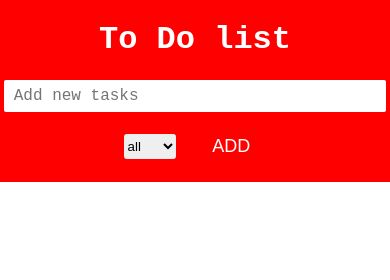
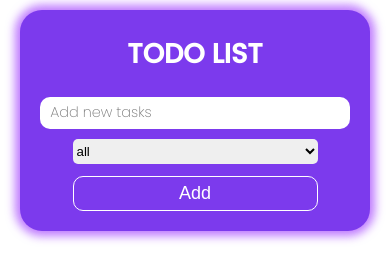
Before and after one commit to danialeyz/todolist-project, a plain HTML site: page index.html in a window 390 px wide. Drawn offline with Linux system fonts and the light colour scheme.

Commit message:
UI updated
- UI updated
- Responsive debug

```diff
--- a/index.html
+++ b/index.html
@@ -12,9 +12,9 @@
     email : danialeyvaziiii@gmail.com -->
   </head>
   <body>
-    <div class="main-container">
+    <section class="main-container">
       <header class="todo-inputs">
-        <h1>To Do list</h1>
+        <h1>TODO LIST</h1>
         <input type="text" class="text-input" placeholder="Add new tasks" />
         <div class="add-search">
           <select name="todo" class="select">
@@ -26,13 +26,13 @@
           <input
             type="button"
             class="add-button"
-            value="ADD"
+            value="Add"
             class="add-button"
           />
         </div>
       </header>
       <ul class="tasks-list"></ul>
-    </div>
+    </section>
     <script src="./app.js"></script>
   </body>
 </html>
--- a/style.css
+++ b/style.css
@@ -1,37 +1,33 @@
+/* google fonts import */
+@import url("https://fonts.googleapis.com/css2?family=Poppins:wght@200;500&display=swap");
+
 /* assets */
 :root {
-  --maincolor: red;
+  --maincolor: #7c3aed;
   --textcolor: rgb(255, 255, 255);
   --primarycolor: black;
-  --items-color: #e3e2e3;
-  --items-hover: #7c7c7cde;
+  --items-color: #ffffff;
+  --items-hover: #dbdbdbde;
   --completed: #595959c4;
-  --main-font: "Courier New", Courier, monospace;
+  --main-font: "Poppins", sans-serif;
 }
+
 body {
   margin: 0;
   padding: 0;
-  display: grid;
-  grid-template-columns: 10% 1fr 10%;
+  display: flex;
+  flex-direction: row;
+  justify-items: center;
   font-family: var(--main-font);
 }
 
-.main-container {
-  grid-column: 2;
-  align-self: center;
+section {
+  margin-left: auto !important;
+  margin-right: auto !important;
   display: flex;
   flex-direction: column;
   align-items: center;
-  height: initial;
-}
-@media screen and (max-width: 768px) {
-  body {
-    grid-template-columns: 1fr;
-  }
-
-  .main-container {
-    grid-column: 1;
-  }
+  width: 70vw;
 }
 
 /* header */
@@ -43,23 +39,34 @@ body {
   flex-direction: column;
   align-items: center;
   color: var(--textcolor);
-  padding-bottom: 20px;
+  padding-bottom: 30px;
+  margin: 10px;
+  margin-bottom: 20px;
+  border-radius: 30px;
+  -webkit-box-shadow: 0px 0px 10px 5px rgba(141, 20, 254, 0.57);
+  -moz-box-shadow: 0px 0px 10px 5px rgba(141, 20, 254, 0.57);
+  box-shadow: 0px 0px 10px 5px rgba(141, 20, 254, 0.57);
+}
+
+h1 {
+  font-size: 2rem;
 }
 
 .text-input {
-  width: 95%;
-  height: 30px;
+  width: 85%;
+  height: 40px;
   outline: none;
   border: none;
-  border-radius: 2px;
+  border-radius: 10px;
   padding-inline-start: 10px;
+  font-family: var(--main-font);
 }
 
 /* !text input placeholder */
 .text-input::placeholder {
   font-family: var(--main-font);
   font-size: medium;
-  font-weight: 400;
+  font-weight: 200;
 }
 
 .add-button {
@@ -100,6 +107,7 @@ body {
 .tasks-list {
   display: flex;
   flex-direction: column;
+  flex-wrap: wrap;
   margin: 0%;
   width: 100%;
   list-style: none;
@@ -115,11 +123,19 @@ body {
   height: 50px;
   background-color: var(--items-color);
   padding-left: 30px;
-  font-weight: 200;
   transition: 300ms ease-in;
+  border-radius: 10px;
+  margin: 10px;
+  width: calc(100% - 50px);
+  -webkit-box-shadow: 0px 0px 10px 2px rgba(107, 33, 168, 0.59);
+  -moz-box-shadow: 0px 0px 10px 2px rgba(107, 33, 168, 0.59);
+  box-shadow: 0px 0px 10px 2px rgba(107, 33, 168, 0.59);
+  overflow: hidden;
 }
 .list-item h4 {
   margin-left: 0%;
+  font-family: var(--main-font);
+  font-weight: 200;
 }
 .list-item button {
   justify-self: flex-end !important;
@@ -127,7 +143,7 @@ body {
 
 .list-item:hover {
   background-color: var(--items-hover);
-  color: var(--items-color);
+  color: var(--black);
   cursor: pointer;
   transition: 100ms ease-in-out;
 }
@@ -137,6 +153,7 @@ body {
   width: 50px;
   height: 100%;
   border: none;
+  border: 10px;
   background-color: #7c7c7c00;
   transition: 50ms ease-in-out;
 }
@@ -147,6 +164,9 @@ body {
 
 .trash:hover {
   background-color: var(--maincolor);
+  border: 10px;
+  color: var(--items-color);
+  cursor: pointer;
 }
 
 .trash:hover .bi {
@@ -195,3 +215,72 @@ body {
     opacity: 0;
   }
 }
+
+/* =========== media queries =========  */
+@media screen and (max-width: 768px) {
+  .main-container {
+    width: 100vw;
+    padding-inline: 20px;
+  }
+}
+
+@media screen and (max-width: 480px) {
+  /* header */
+  .todo-inputs {
+    padding-bottom: 20px;
+    margin: 10px 0px;
+    border-radius: 22px;
+    -webkit-box-shadow: 0px 0px 10px 5px rgba(141, 20, 254, 0.57);
+    -moz-box-shadow: 0px 0px 10px 5px rgba(141, 20, 254, 0.57);
+    box-shadow: 0px 0px 10px 5px rgba(141, 20, 254, 0.57);
+  }
+
+  h1 {
+    font-size: 1.7rem;
+  }
+
+  .text-input {
+    width: 85%;
+    height: 30px;
+    outline: none;
+    border: none;
+    border-radius: 10px;
+    padding-inline-start: 10px;
+    font-family: var(--main-font);
+  }
+
+  /* !text input placeholder */
+  .text-input::placeholder {
+    font-size: 0.9rem;
+  }
+
+  .add-button {
+    margin-top: 12px !important;
+    width: 70% !important;
+    height: 35px !important;
+    font-size: large;
+    font-weight: 200;
+    border-radius: 10px !important;
+    border: solid var(--textcolor) 1px;
+  }
+
+  .add-search {
+    width: 100%;
+    display: flex;
+    flex-direction: column;
+    align-items: center;
+    column-gap: 0px;
+  }
+
+  .select {
+    width: 70%;
+    height: 25px;
+    margin-top: 10px;
+    border-radius: 5px;
+    border: none;
+  }
+
+  .list-item {
+    font-size: 0.85rem;
+  }
+}
```
